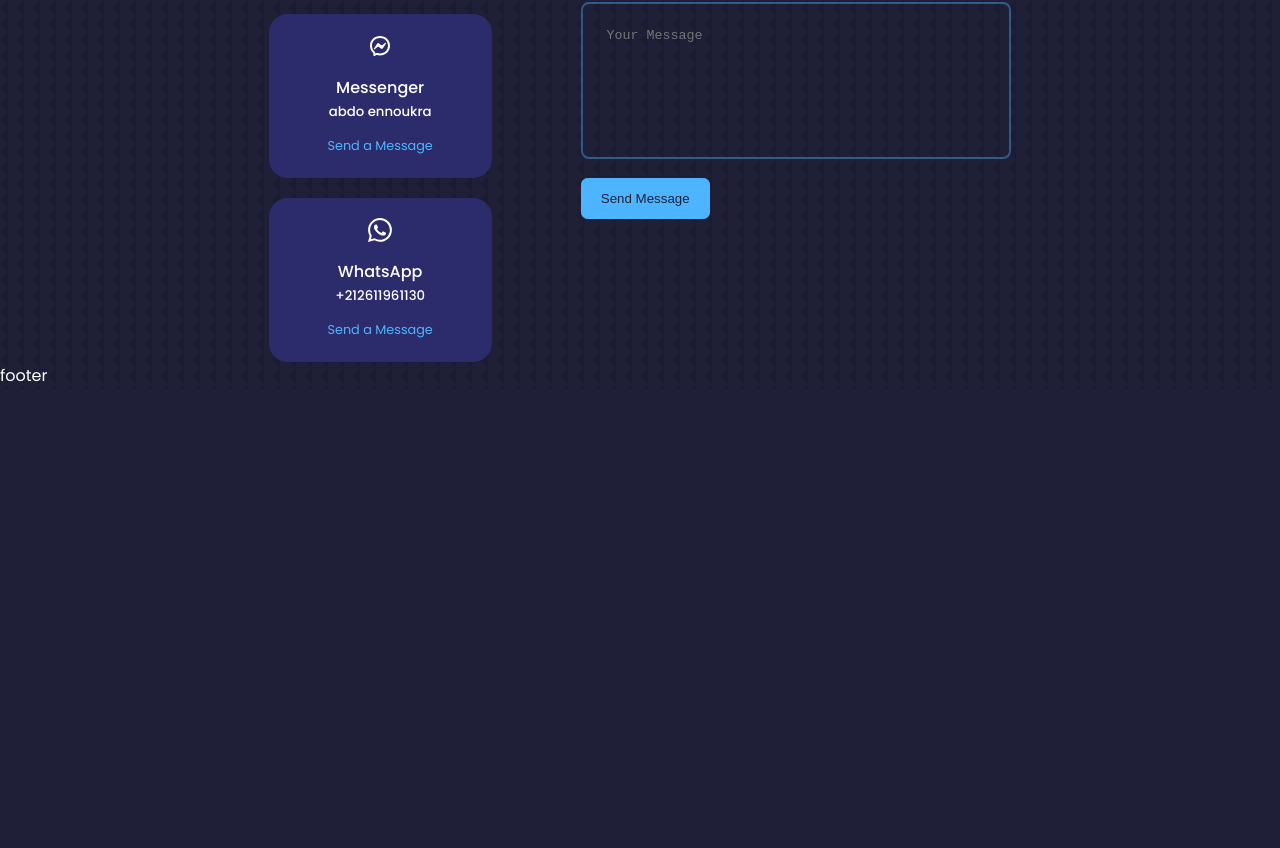
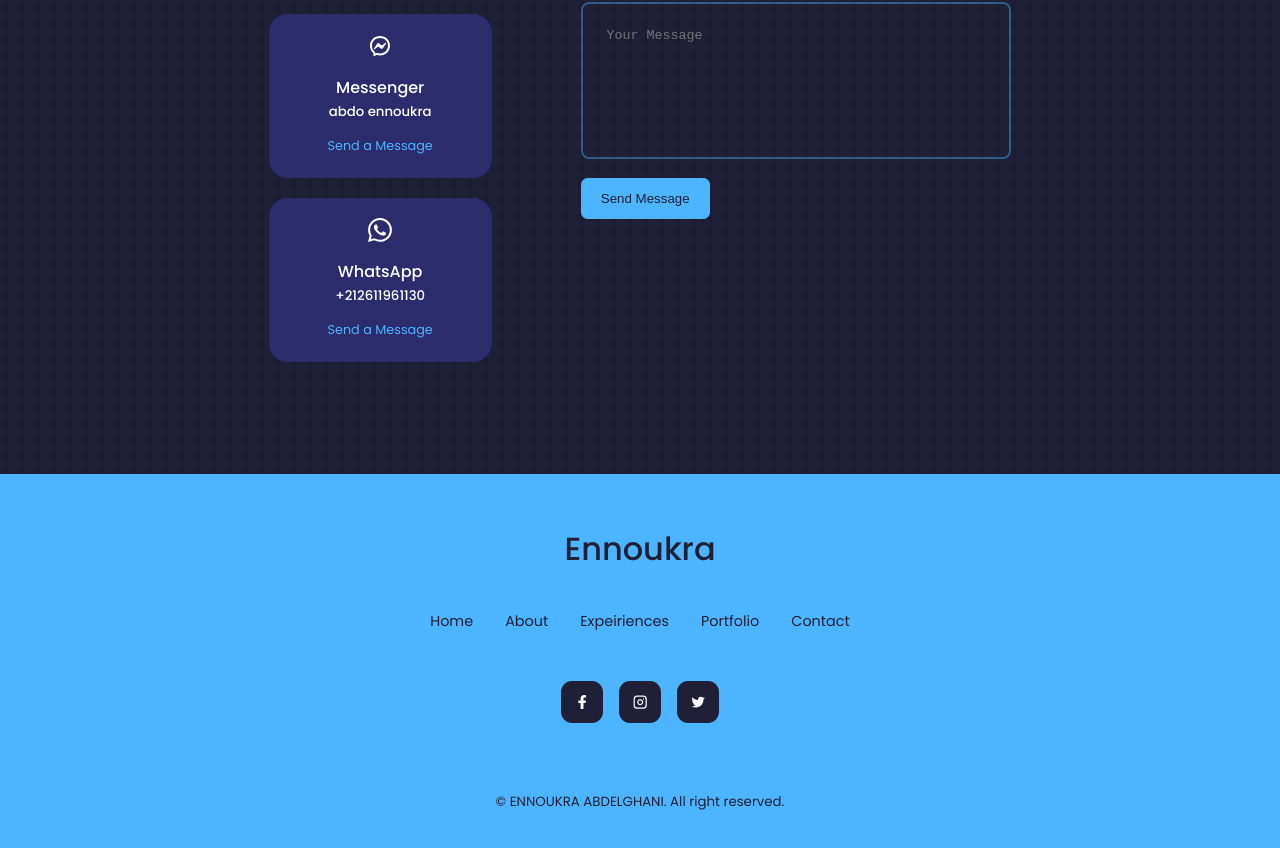
Before and after one commit to lizzy0409/react-portfolio, a React (Create React App) app: page / in a window 1280 px wide. Shown: the part 3680-4528 px from the top of the page. Before the commit the page ends 4069 px from the top, so only its background shows below. Built offline with nearby package versions, Linux system fonts and the light colour scheme.

Commit message:
add the footer section

```diff
--- a/src/components/footer/footer.css
+++ b/src/components/footer/footer.css
@@ -0,0 +1,66 @@
+footer {
+    background: var(--color-primary);
+    padding: 3rem 0;
+    text-align: center;
+    font-size: 0.9rem;
+    margin-top: 7rem;
+}
+
+footer a {
+    color: var(--color-bg);
+}
+
+.footer__logo {
+    font-size: 2rem;
+    font-weight: 500;
+    margin-bottom: 2rem;
+    display: inline-block;
+}
+
+.permalinks {
+    display: flex;
+    flex-wrap: wrap;
+    justify-content: center;
+    gap: 2rem;
+    margin: 0 auto 3rem;
+}
+
+.footer__socials {
+    display: flex;
+    justify-content: center;
+    gap: 1rem;
+    margin-bottom: 4rem;
+}
+
+.footer__socials a {
+    background: var(--color-bg);
+    color: var(--color-white);
+    padding: 0.8rem;
+    border-radius: 0.7rem;
+    display: flex;
+    border: 1px solid transparent;
+}
+
+.footer__socials a:hover {
+    background: transparent;
+    color: var(--color-bg);
+    border-color: var(--color-bg);
+}
+
+.footer__copyright {
+    margin-bottom: 4rem;
+    color: var(--color-bg);
+    font-size: 1rem;
+}
+
+/* ============================== MEDIA QUERIES (SMALL DEVICES) */
+@media screen and (max-width: 600px) {
+    .permalinks {
+        flex-direction: column;
+        gap: 1.5rem;
+    }
+
+    .footer__socials {
+        margin-bottom: 2.6rem;
+    }
+}
--- a/src/components/footer/footer.jsx
+++ b/src/components/footer/footer.jsx
@@ -1,7 +1,47 @@
 import React from "react";
 import "./footer.css";
+import { FaFacebookF } from "react-icons/fa";
+import { FiInstagram } from "react-icons/fi";
+import { IoLogoTwitter } from "react-icons/io";
 const footer = () => {
-    return <footer>footer</footer>;
+    return (
+        <footer>
+            <a href="#" className="footer__logo">
+                Ennoukra
+            </a>
+            <ul className="permalinks">
+                <li>
+                    <a href="#">Home</a>
+                </li>
+                <li>
+                    <a href="#about">About</a>
+                </li>
+                <li>
+                    <a href="#expeiriences">Expeiriences</a>
+                </li>
+                <li>
+                    <a href="#portfolio">Portfolio</a>
+                </li>
+                <li>
+                    <a href="#contact">Contact</a>
+                </li>
+            </ul>
+            <div className="footer__socials">
+                <a href="https://facebook.com">
+                    <FaFacebookF />
+                </a>
+                <a href="https://facebook.com">
+                    <FiInstagram />
+                </a>
+                <a href="https://facebook.com">
+                    <IoLogoTwitter />
+                </a>
+            </div>
+            <div className="footer__copyright">
+                <small>&copy; ENNOUKRA ABDELGHANI. All right reserved.</small>
+            </div>
+        </footer>
+    );
 };
 
 export default footer;
```
